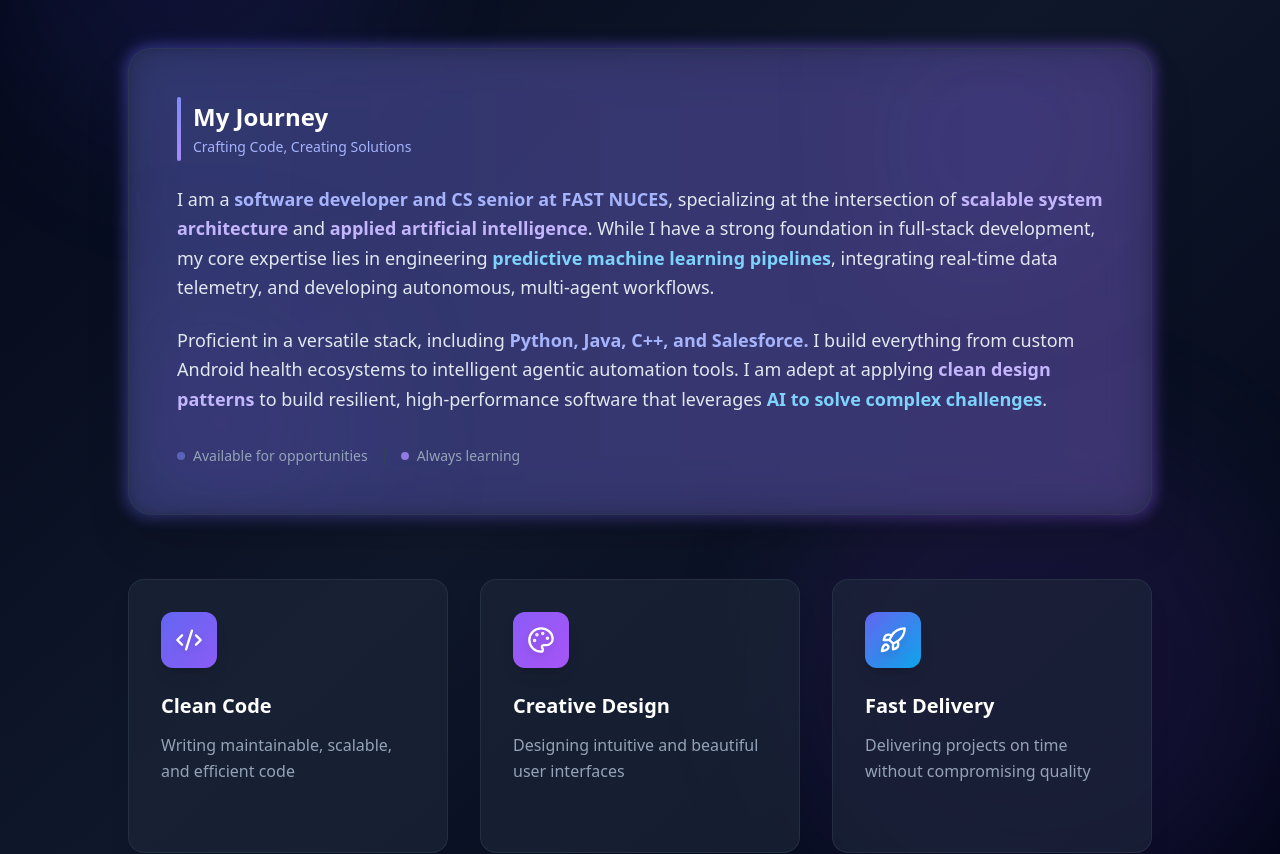
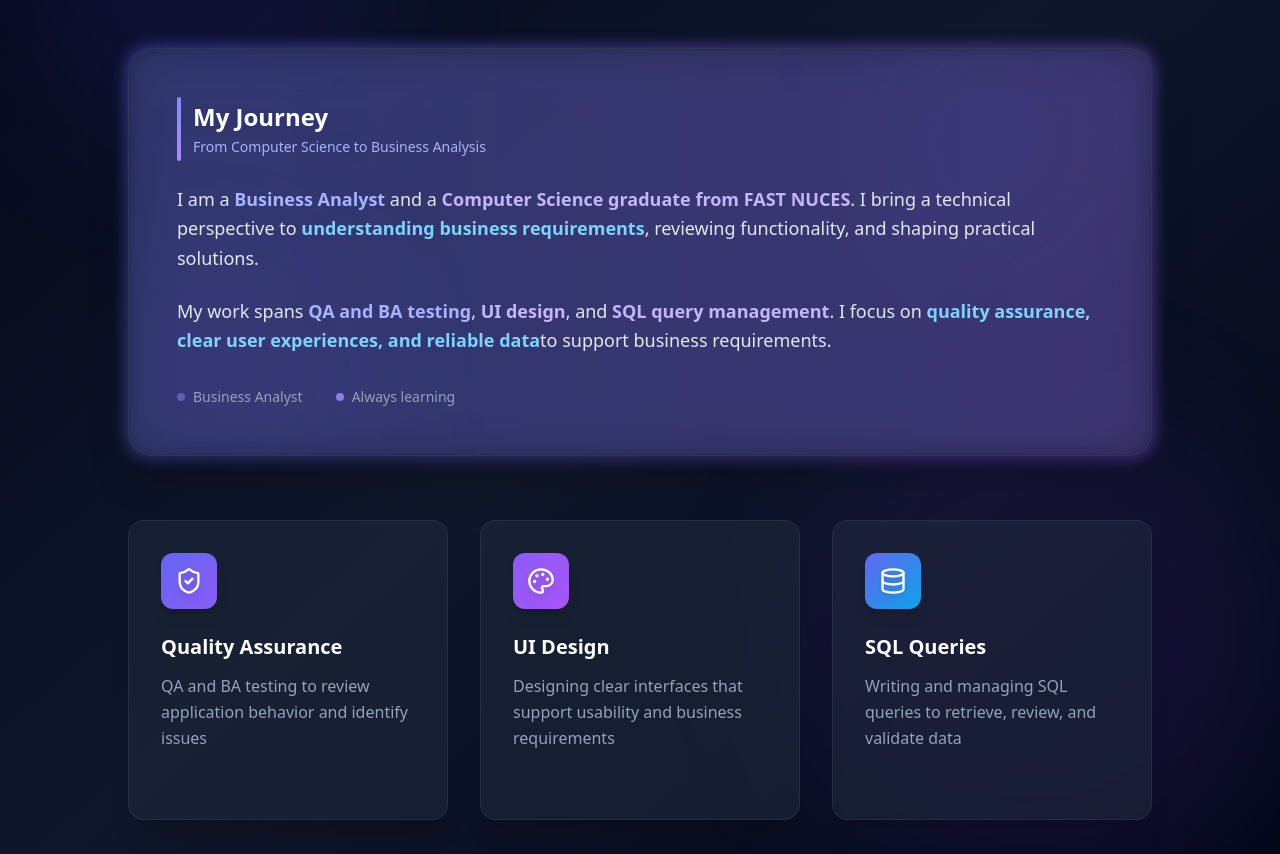
Before and after one commit to zohaybhassan/Portfolio, a React (Vite) app: page / in a window 1280 px wide. Shown: the part 1020-1874 px from the top of the page. Built offline with nearby package versions, Linux system fonts and the light colour scheme.

Commit message:
content: reposition portfolio for business analysis

```diff
--- a/index.html
+++ b/index.html
@@ -5,14 +5,14 @@
   <meta charset="UTF-8" />
   <link rel="icon" type="image/png" href="/favi.png" />
   <meta name="viewport" content="width=device-width, initial-scale=1.0" />
-  <title>Zohaib Hassan - Portfolio</title>
+  <title>Zohaib Hassan | Business Analyst</title>
   <meta name="description"
-    content="Software Developer & Full Stack Trainee - Computer Science student building elegant web applications" />
-  <meta property="og:title" content="Zohaib Hassan - Portfolio" />
-  <meta property="og:description" content="Software Developer & Full Stack Trainee" />
+    content="Business Analyst and Computer Science graduate focused on quality assurance, QA and BA testing, UI design, and SQL queries." />
+  <meta property="og:title" content="Zohaib Hassan | Business Analyst" />
+  <meta property="og:description" content="Business Analyst | Quality Assurance, UI Design &amp; SQL" />
   <meta name="twitter:card" content="summary_large_image" />
-  <meta name="twitter:title" content="Zohaib Hassan - Portfolio" />
-  <meta name="twitter:description" content="Software Developer & Full Stack Trainee" />
+  <meta name="twitter:title" content="Zohaib Hassan | Business Analyst" />
+  <meta name="twitter:description" content="Business Analyst | Quality Assurance, UI Design &amp; SQL" />
 
 </head>
 
--- a/src/components/About.tsx
+++ b/src/components/About.tsx
@@ -1,23 +1,23 @@
-import { Code2, Palette, Rocket } from 'lucide-react';
+import { ShieldCheck, Palette, Database } from 'lucide-react';
 
 export default function About() {
   const highlights = [
     {
-      icon: Code2,
-      title: 'Clean Code',
-      description: 'Writing maintainable, scalable, and efficient code',
+      icon: ShieldCheck,
+      title: 'Quality Assurance',
+      description: 'QA and BA testing to review application behavior and identify issues',
       gradient: 'from-indigo-500 to-violet-500',
     },
     {
       icon: Palette,
-      title: 'Creative Design',
-      description: 'Designing intuitive and beautiful user interfaces',
+      title: 'UI Design',
+      description: 'Designing clear interfaces that support usability and business requirements',
       gradient: 'from-violet-500 to-purple-500',
     },
     {
-      icon: Rocket,
-      title: 'Fast Delivery',
-      description: 'Delivering projects on time without compromising quality',
+      icon: Database,
+      title: 'SQL Queries',
+      description: 'Writing and managing SQL queries to retrieve, review, and validate data',
       gradient: 'from-indigo-500 to-sky-500',
     },
   ];
@@ -35,7 +35,7 @@ export default function About() {
             About <span className="text-indigo-400">Me</span>
           </h2>
           <div className="w-20 h-1 bg-gradient-to-r from-indigo-500 to-violet-500 mx-auto rounded-full shadow-lg shadow-indigo-500/40"></div>
-          <p className="text-slate-400 mt-4 text-lg">Passionate developer crafting digital experiences</p>
+          <p className="text-slate-400 mt-4 text-lg">Connecting business needs with technology</p>
         </div>
 
         <div className="max-w-5xl mx-auto">
@@ -57,28 +57,28 @@ export default function About() {
                   <div className="w-1 h-16 bg-gradient-to-b from-indigo-400 to-violet-400 rounded-full"></div>
                   <div>
                     <h3 className="text-2xl font-bold text-white mb-1">My Journey</h3>
-                    <p className="text-indigo-300 text-sm">Crafting Code, Creating Solutions</p>
+                    <p className="text-indigo-300 text-sm">From Computer Science to Business Analysis</p>
                   </div>
                 </div>
 
                 <p className="text-lg text-slate-200 leading-relaxed mb-6">
-                  I am a <span className="font-semibold text-indigo-300">software developer and CS senior at FAST NUCES</span>, specializing at the intersection of
-                  <span className="font-semibold text-violet-300"> scalable system architecture</span> and <span className="font-semibold text-violet-300">applied artificial intelligence</span>.
-                  While I have a strong foundation in full-stack development, my core expertise lies in engineering
-                  <span className="font-semibold text-sky-300"> predictive machine learning pipelines</span>, integrating real-time data telemetry,
-                  and developing autonomous, multi-agent workflows.
+                  I am a <span className="font-semibold text-indigo-300">Business Analyst</span> and a
+                  <span className="font-semibold text-violet-300"> Computer Science graduate from FAST NUCES</span>.
+                  I bring a technical perspective to <span className="font-semibold text-sky-300">understanding business requirements</span>,
+                  reviewing functionality, and shaping practical solutions.
                 </p>
                 <p className="text-lg text-slate-200 leading-relaxed">
-                  Proficient in a versatile stack, including <span className="font-semibold text-indigo-300">Python, Java, C++, and Salesforce.</span> I build everything from
-                  custom Android health ecosystems to intelligent agentic automation tools. I am adept at applying
-                  <span className="font-semibold text-violet-300"> clean design patterns</span> to build resilient, high-performance software that leverages
-                  <span className="font-semibold text-sky-300"> AI to solve complex challenges</span>.
+                  My work spans <span className="font-semibold text-indigo-300">QA and BA testing</span>,
+                  <span className="font-semibold text-violet-300"> UI design</span>, and
+                  <span className="font-semibold text-violet-300"> SQL query management</span>.
+                  I focus on <span className="font-semibold text-sky-300">quality assurance, clear user experiences, and reliable data</span>
+                  to support business requirements.
                 </p>
 
                 <div className="mt-8 flex items-center gap-4 text-sm text-slate-400">
                   <div className="flex items-center gap-2">
                     <div className="w-2 h-2 rounded-full bg-indigo-400 animate-pulse"></div>
-                    <span>Available for opportunities</span>
+                    <span>Business Analyst</span>
                   </div>
                   <div className="h-4 w-px bg-slate-700"></div>
                   <div className="flex items-center gap-2">
--- a/src/components/Experience.tsx
+++ b/src/components/Experience.tsx
@@ -3,9 +3,25 @@ import { Briefcase, GraduationCap } from 'lucide-react';
 export default function Experience() {
   const experiences = [
     {
-      title: 'Software Internship',
+      title: 'Junior Business Analyst',
+      company: 'Solar Informatics',
+      period: 'Oct 2026 – Present',
+      description:
+        'Working on business analysis, QA and BA testing, UI design, and SQL query management, with a focus on quality assurance and usability.',
+      type: 'work',
+    },
+    {
+      title: 'Software Product Business Analyst (Internship)',
+      company: 'Solar Informatics',
+      period: 'Aug 2026 – Sep 2026',
+      description:
+        'Completed a business analysis internship focused on requirements analysis and product management.',
+      type: 'work',
+    },
+    {
+      title: 'Full Stack Engineer (Internship)',
       company: 'Teresol Pvt. Ltd. Islamabad (On-site)',
-      period: 'June 2024 – Aug 2024',
+      period: 'June 2025 – Aug 2025',
       description:
         'Architected a Vue.js Finite State Machine (FSM) to manage complex user sessions and ensure data consistency. Built scalable, reusable UI components using Component-Based Architecture, mirroring Salesforce LWC patterns. Implemented Vuex state management, reducing redundant API calls and boosting performance by 30%.',
       type: 'work',
@@ -22,11 +38,11 @@ export default function Experience() {
 
   const education = [
     {
-      title: 'Bachelors of Science in Computer Sciences',
+      title: 'Bachelor of Science in Computer Science',
       company: 'National University of Computer and Emerging Sciences, Islamabad',
-      period: 'Aug 2022 – Present',
+      period: 'Aug 2022 – June 2026',
       description:
-        'Pursuing BS in Computer Science at FAST NUCES. Engaging in coursework covering software engineering, algorithms, web technologies, and various programming paradigms.',
+        'Graduated with a Bachelor of Science in Computer Science from FAST NUCES, Islamabad. Studied software engineering, algorithms, databases, and web technologies, building a technical foundation for business analysis.',
       type: 'education',
     },
   ];
--- a/src/components/Hero.tsx
+++ b/src/components/Hero.tsx
@@ -70,13 +70,13 @@ export default function Hero() {
             className="text-xl md:text-2xl text-slate-100 font-light"
             style={{ textShadow: '0 1px 8px rgba(0,0,0,0.9)' }}
           >
-            Software Developer &amp; Full Stack Trainee
+            Business Analyst
           </p>
           <p
             className="text-base md:text-lg text-slate-300 max-w-2xl mx-auto mt-2"
             style={{ textShadow: '0 1px 6px rgba(0,0,0,0.8)' }}
           >
-            Computer Science student passionate about crafting elegant web applications and innovative solutions
+            Computer Science graduate focused on business analysis, quality assurance, UI design, and SQL
           </p>
 
           {/* CTA Buttons */}
```
Also changed, not shown: 1 other file (tests, documents, lock files or other folders).
